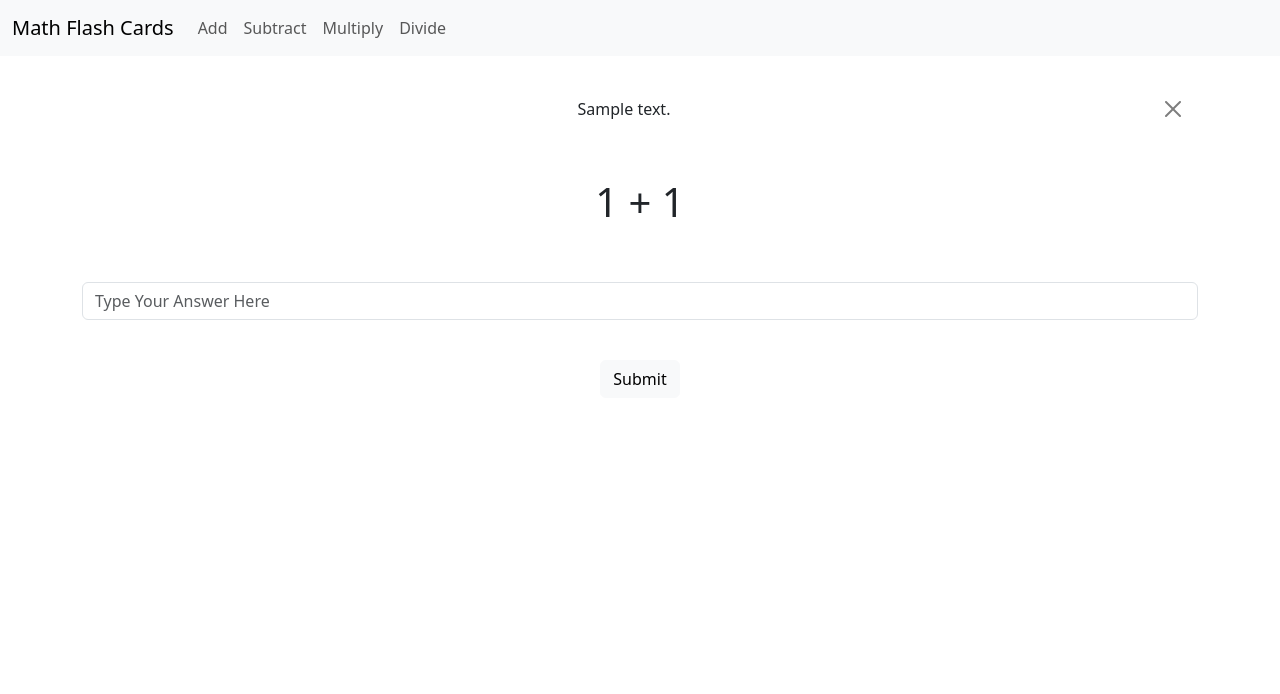
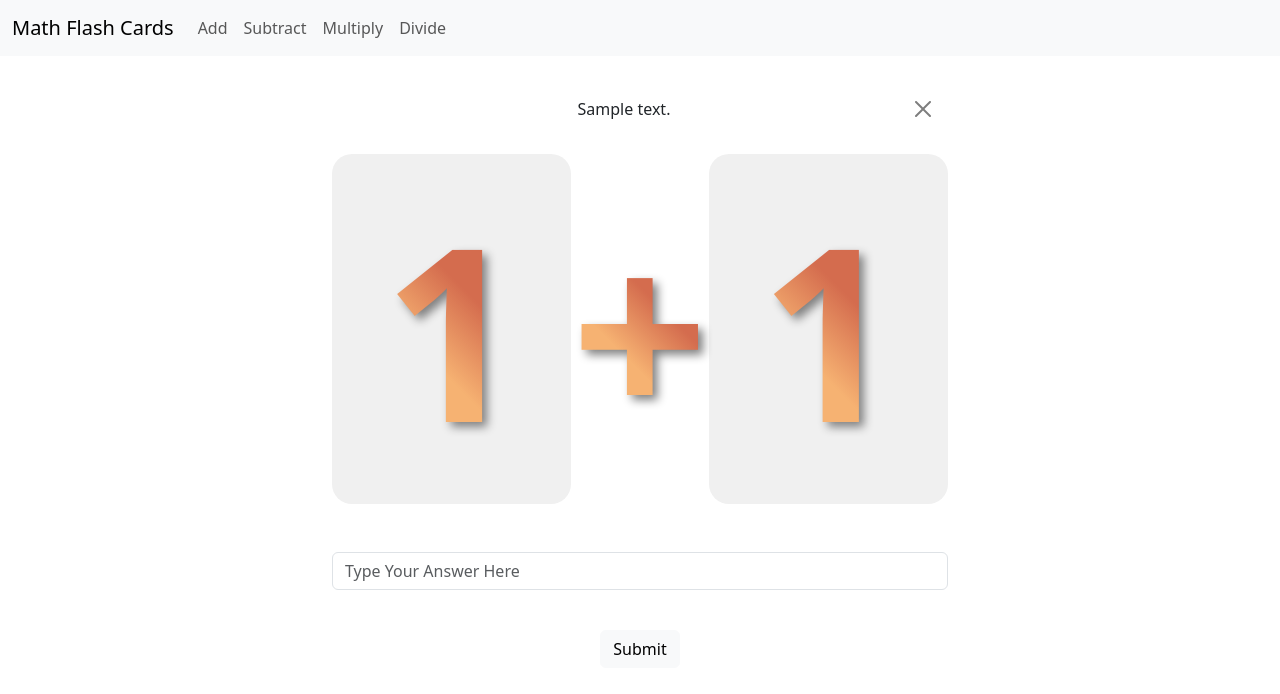
Before and after one commit to YoussefShabo/FlashCards, a Django app: template flash/website/templates/add.html in a window 1280 px wide. Shown: the top 694 px of the page. Run offline with Django 4.2, Linux system fonts and the light colour scheme; the template is opened without the code that fills it: most values are stand-ins (such as "Sample title", 1, 10 or a date in 2020); parts of the project's set-up code (start-up, migrations or seed data) failed here and were passed over.

Commit message:
removed the atropos and added some styling

```diff
--- /dev/null
+++ b/flash/static/css/style.css
@@ -0,0 +1,27 @@
+.nums{
+    position: relative;
+    margin: auto 0;
+    background: -webkit-linear-gradient(45deg, #f6b272 40%,  #d46c4e 60%);
+    -webkit-background-clip: text;
+    -webkit-text-fill-color: transparent;
+    font-size: 15em;
+    font-weight: bolder;
+    filter: drop-shadow(5px 5px 5px grey);
+
+}
+.num-container{
+    background-color: rgb(203, 203, 203);
+    border-radius: 20px;
+    align-content: center;
+    width: 350px;
+    height: 350px;
+    background-color: rgb(240, 240, 240);
+}
+.sm-container{
+    display: flex;
+    justify-content: space-around;
+    align-items: center;
+}
+.container{
+    width: 50% !important;
+}
--- a/flash/website/templates/add.html
+++ b/flash/website/templates/add.html
@@ -10,9 +10,17 @@
             {{my_answer}}
             <button type="button" class="btn-close" data-bs-dismiss="alert" aria-label="Close"></button>
         </div>
+        <div class="sm-container">
+            <div class="num-container">
+                <h1 class="nums">{{ num_1 }}</h1>
+            </div>
 
-        <br />
-        <h1>{{ num_1 }} + {{ num_2 }}</h1>
+            <h1 class="nums">+</h1>
+
+            <div class="num-container">
+                <h1 class="nums">{{ num_2 }}</h1>
+            </div>
+        </div>
         <br />
         <br />
         <form action="{% url 'add' %}" method="POST">
--- a/flash/website/templates/base.html
+++ b/flash/website/templates/base.html
@@ -5,6 +5,7 @@
     <meta charset="utf-8">
     <meta name="viewport" content="width=device-width, initial-scale=1">
     <title>Flash Cards</title>
+    <link rel="stylesheet" href="static/css/style.css">
     <link href="https://cdn.jsdelivr.net/npm/bootstrap@5.3.0-alpha3/dist/css/bootstrap.min.css" rel="stylesheet"
         integrity="sha384-KK94CHFLLe+nY2dmCWGMq91rCGa5gtU4mk92HdvYe+M/SXH301p5ILy+dN9+nJOZ" crossorigin="anonymous">
 </head>
@@ -36,7 +37,6 @@
         </div>
     </nav>
     <br />
-    <div class="container"></div>
 
     {% block 'content' %}
     {% endblock %}
--- a/flash/website/views.py
+++ b/flash/website/views.py
@@ -19,7 +19,7 @@ def add(request):
             my_answer = "Correct! " + old_num_1 + " + " + old_num_2 + " = " + answer
             color = "success"
         else:
-            my_answer = "Incorrect! " + old_num_1 + " + " + old_num_2 + " Doesn't equal " + answer + ", It is: " + str(correct_answer)
+            my_answer = "Incorrect! " + old_num_1 + " + " + old_num_2 + " Doesn't equal " + answer + ", The correct answer is: " + str(correct_answer)
             color = "danger"
 
         return render(request, 'add.html', {'num_1': num_1, 'num_2': num_2, 'answer': answer, 'my_answer': my_answer, 'color': color,})
```
Also changed, not shown: flash/flash/settings.py (+8 -1 lines), README.md, 6 other files.
